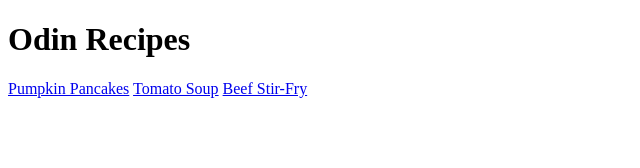
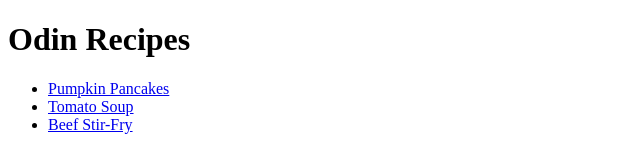
Before and after one commit to david-malkin/odin-recipes, a plain HTML site: page index.html in a window 1280 px wide. Shown: the whole page, without its empty margins (0-640 px from the left). Drawn offline with Linux system fonts and the light colour scheme.

Commit message:
Reformat index.html recipe links

```diff
--- a/index.html
+++ b/index.html
@@ -6,8 +6,10 @@
   </head>
   <body>
     <h1>Odin Recipes</h1>
-    <a href="recipes/pancakes.html">Pumpkin Pancakes</a>
-    <a href="recipes/soup.html">Tomato Soup</a>
-    <a href="recipes/stir-fry.html">Beef Stir-Fry</a>
+    <ul>
+      <li><a href="recipes/pancakes.html">Pumpkin Pancakes</a></li>
+      <li><a href="recipes/soup.html">Tomato Soup</a></li>
+      <li><a href="recipes/stir-fry.html">Beef Stir-Fry</a></li>
+    </ul>
   </body>
 </html>
```
